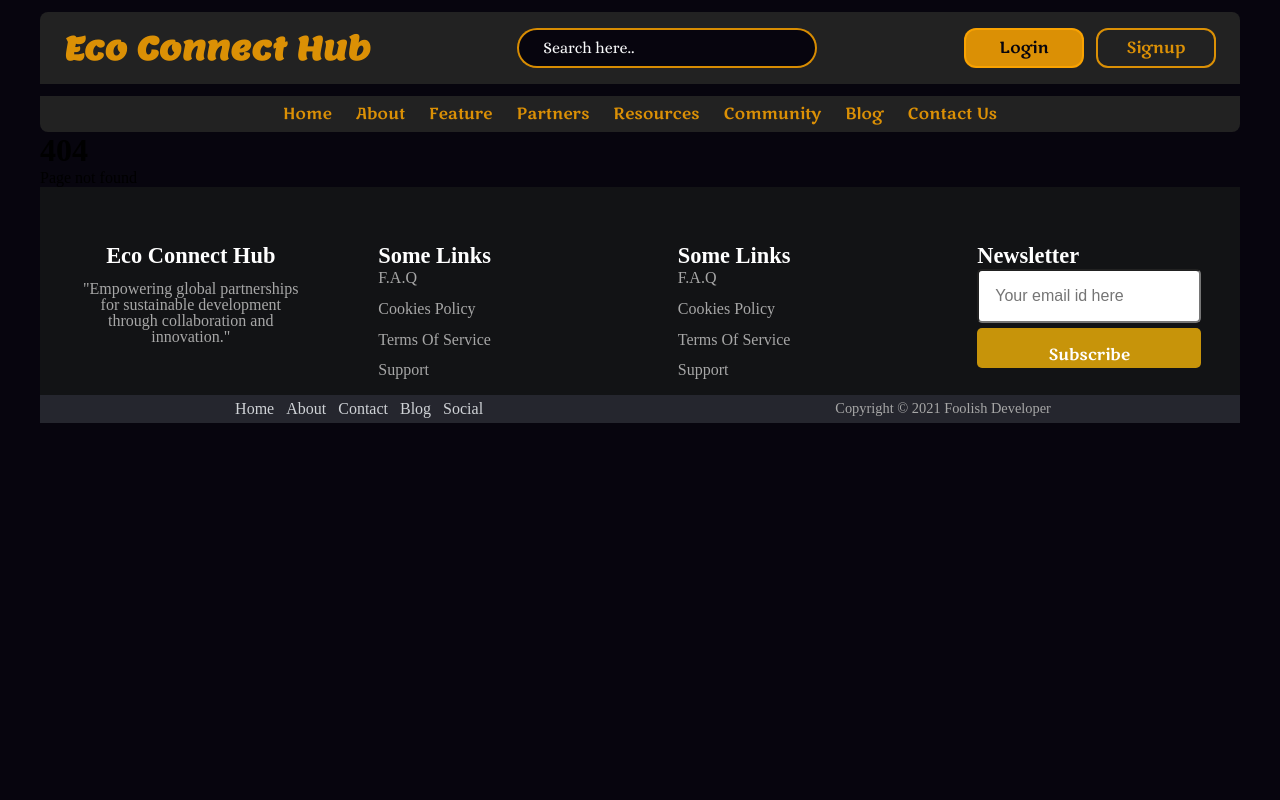
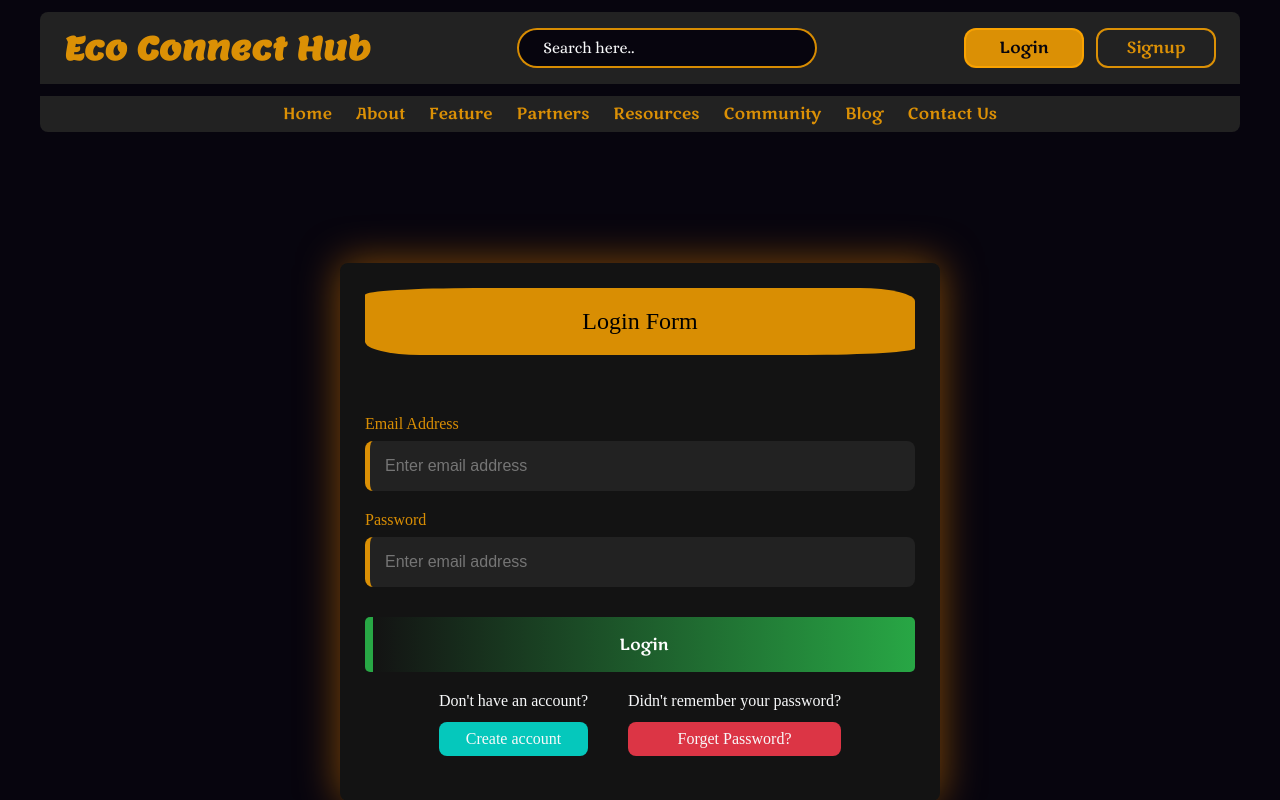
Before and after one commit to codewithdevraj/ecoconect, a React (Create React App) app: page /login in a window 1280 px wide. Shown: the top 800 px of the page. Built offline with nearby package versions, Linux system fonts and the light colour scheme.

Commit message:
chore: Update login and signup buttons to redirect to respective pages

```diff
--- a/src/components/common/header.jsx
+++ b/src/components/common/header.jsx
@@ -1,5 +1,4 @@
 import React, { useState, useEffect } from "react";
-// import { Link } from "react-router-dom";
 import "./style.css"; // Ensure you have the relevant CSS for styling
 
 const Header = () => {
@@ -47,8 +46,22 @@ const Header = () => {
         <i className="fas fa-search"></i>
       </div>
       <div className="cta-buttons">
-        <button className="login">Login</button>
-        <button className="signup">Signup</button>
+        <button
+          className="login"
+          onClick={() => {
+            window.location.href = "/login";
+          }}
+        >
+          Login
+        </button>
+        <button
+          className="signup"
+          onClick={() => {
+            window.location.href = "/registration";
+          }}
+        >
+          Signup
+        </button>
       </div>
       <div
         className={`hamburger ${isActive ? "active" : ""}`}
--- a/src/components/pages/forms/login.jsx
+++ b/src/components/pages/forms/login.jsx
@@ -4,7 +4,7 @@ const LoginForm = () => {
     return(
        <section className="formbody">
          <div className="container">
-      <header>Login Form</header>
+      <p className="header">Login Form</p>
       <form action="#" className="form">
         <div className="input-box">
           <label>Email Address</label>
@@ -19,7 +19,7 @@ const LoginForm = () => {
         <div className="help-btn">
           <div className="signupref">
             <p>Don't have an account?</p>
-            <a href="">Create account</a>
+            <a href="/registration">Create account</a>
           </div>
           <div className="forget">
             <p>
--- a/src/routes/routemain.jsx
+++ b/src/routes/routemain.jsx
@@ -5,8 +5,8 @@ import { useLocation } from "react-router-dom";
 import Homepage from "../components/pages/homepage";
 import Features from "../components/pages/features";
 import About from "../components/pages/aboutus";
-// import RegistrationForm from "../components/pages/forms/registration";
-// import LoginForm from "../components/pages/forms/login";
+import RegistrationForm from "../components/pages/forms/registration";
+import LoginForm from "../components/pages/forms/login";
 
 const ScrollToTop = () => {
   const { pathname } = useLocation();
@@ -33,8 +33,8 @@ function RouteMain() {
         <Route path="/home" element={ <Homepage /> } />
         <Route path="/features" element={ <Features /> } />
         <Route path="/about" element={ <About /> } />
-        {/* <Route path="/registration" element={ <RegistrationForm /> } />
-        <Route path="/login" element={ <LoginForm /> } /> */}
+        <Route path="/registration" element={ <RegistrationForm /> } />
+        <Route path="/login" element={ <LoginForm /> } />
       </Routes>
     </BrowserRouter>
   );
```
